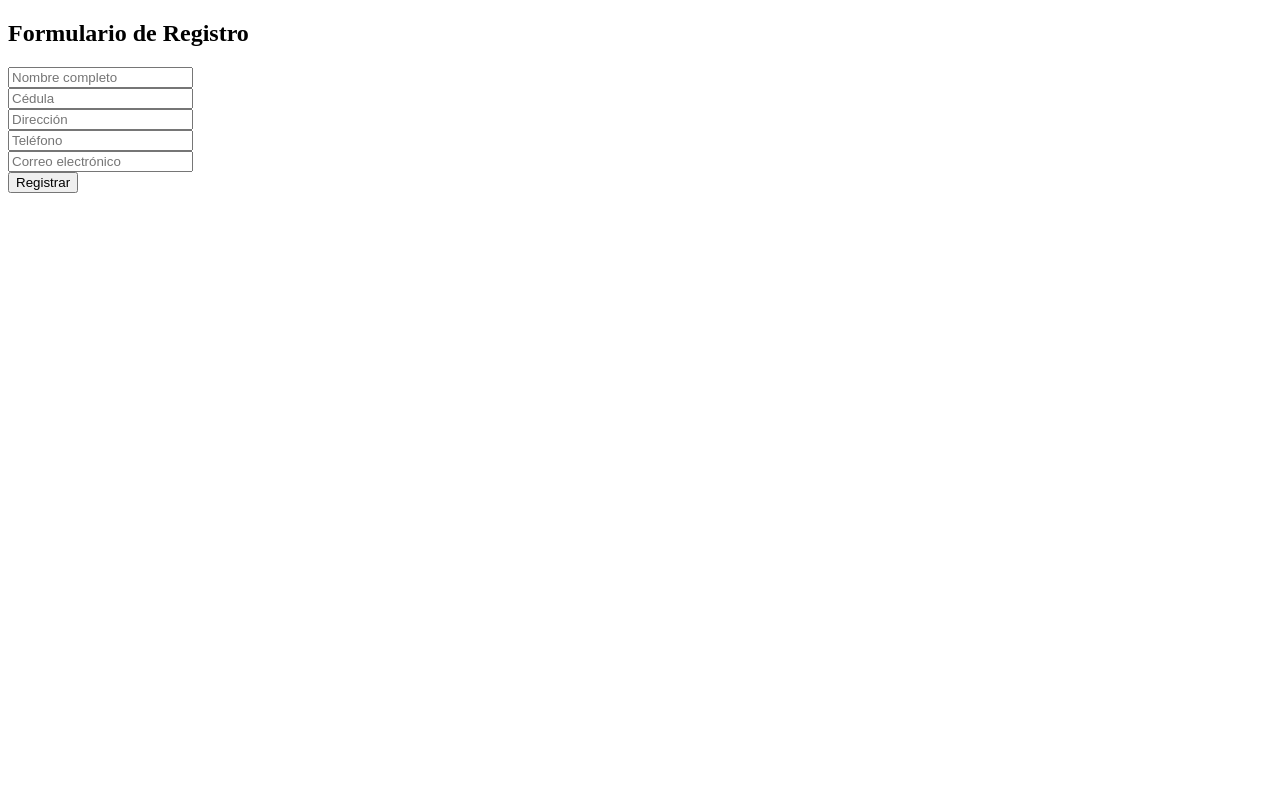
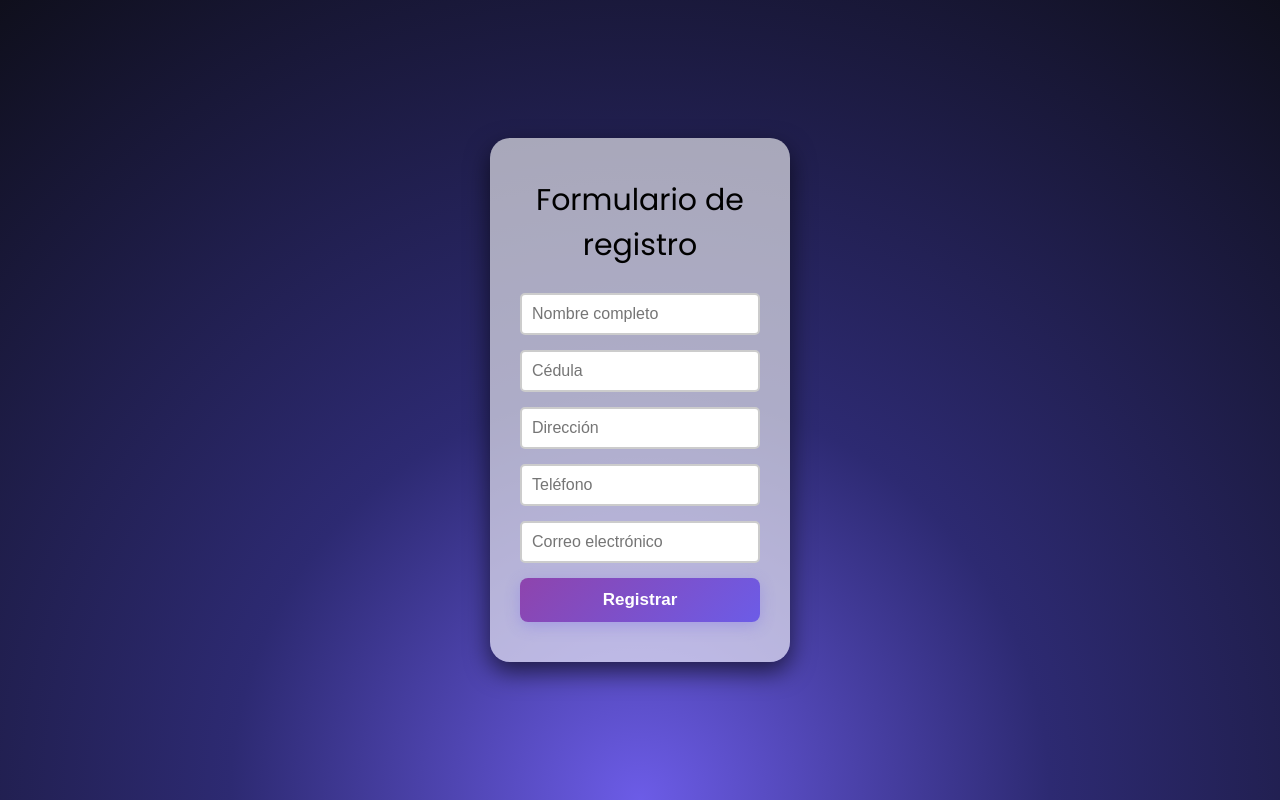
Before and after one commit to KristhianBello/Mini_Proyecto_login, a website: page Frontend/registro.html in a window 1280 px wide. Drawn offline with Linux system fonts and the light colour scheme.

Commit message:
Diseño formulario de registro

```diff
--- a/Backend/server.js
+++ b/Backend/server.js
@@ -81,10 +81,10 @@ app.post('/forgot-password', (req, res) => {
 
 // ------------------------------------- Ruta que recibe el formulario --------------------------------------
 app.post('/registrar-persona', (req, res) => {
-  const { nombre, cedula, direccion, telefono, correo } = req.body;
+  const { nombre, cedula, direccion, telefono, correo} = req.body;
 
-  const query = 'INSERT INTO personas (nombre, cedula, direccion, telefono, correo) VALUES (?, ?, ?, ?, ?)';
-  db.query(query, [nombre, cedula, direccion, telefono, correo], (err, result) => {
+  const query = 'INSERT INTO personas (nombre, cedula, direccion, telefono, correo, sexo) VALUES (?, ?, ?, ?, ?, ?)';
+  db.query(query, [nombre, cedula, direccion, telefono, correo, ], (err, result) => {
     if (err) {
       console.error('Error al registrar persona:', err);
       return res.status(500).send('Error al registrar persona');
--- a/Frontend/registro.html
+++ b/Frontend/registro.html
@@ -2,17 +2,24 @@
 <html lang="es">
 <head>
   <meta charset="UTF-8">
-  <title>Registro de Persona</title>
+  <title>Registro</title>
+  <link rel="stylesheet" href="style.css">
+  <link href="https://fonts.googleapis.com/css2?family=Poppins:wght@300;400;600&display=swap" rel="stylesheet">
+
 </head>
 <body>
-  <h2>Formulario de Registro</h2>
-  <form method="POST" action="/registrar-persona">
-    <input type="text" name="nombre" placeholder="Nombre completo" required><br>
-    <input type="text" name="cedula" placeholder="Cédula" required><br>
-    <input type="text" name="direccion" placeholder="Dirección" required><br>
-    <input type="text" name="telefono" placeholder="Teléfono" required><br>
-    <input type="email" name="correo" placeholder="Correo electrónico" required><br>
-    <button type="submit">Registrar</button>
-  </form>
+
+  <div class="container">
+    <div class="title">Formulario de registro</div>
+    <form method="POST" action="/registrar-persona">
+      <input type="text" name="nombre" placeholder="Nombre completo" required>
+      <input type="text" name="cedula" placeholder="Cédula" required>
+      <input type="text" name="direccion" placeholder="Dirección" required>
+      <input type="text" name="telefono" placeholder="Teléfono" required>
+      <input type="email" name="correo" placeholder="Correo electrónico" required>
+
+      <button type="submit">Registrar</button>
+    </form>
+  </div>
 </body>
 </html>
--- a/Frontend/style.css
+++ b/Frontend/style.css
@@ -3,9 +3,6 @@
   padding: 0;
   box-sizing: border-box;
 }
-
-/* Fuente manuscrita */
-@import url('https://fonts.googleapis.com/css2?family=Patrick+Hand&display=swap');
 
 body {
   height: 100vh;
@@ -14,7 +11,7 @@ body {
   justify-content: center;
   align-items: center;
   background: radial-gradient(circle at bottom center, #6c5ce7 0%, #2d2a72 40%, #0f0f1c 100%);
-  font-family: 'Arial', sans-serif;
+  font-family: 'Poppins', sans-serif;
   color: rgb(0, 0, 0);
 }
 
```
Also changed, not shown: Frontend/forgot.html (+2 -0 lines), Frontend/index.html (+2 -0 lines), Frontend/register.html (+6 -2 lines).
